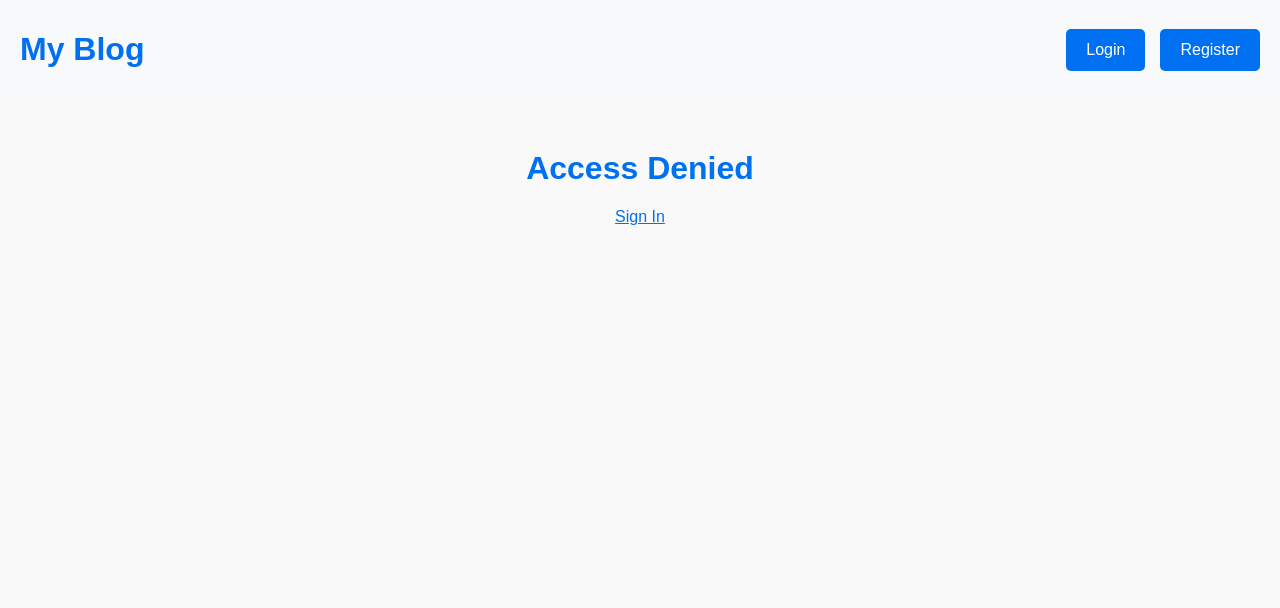
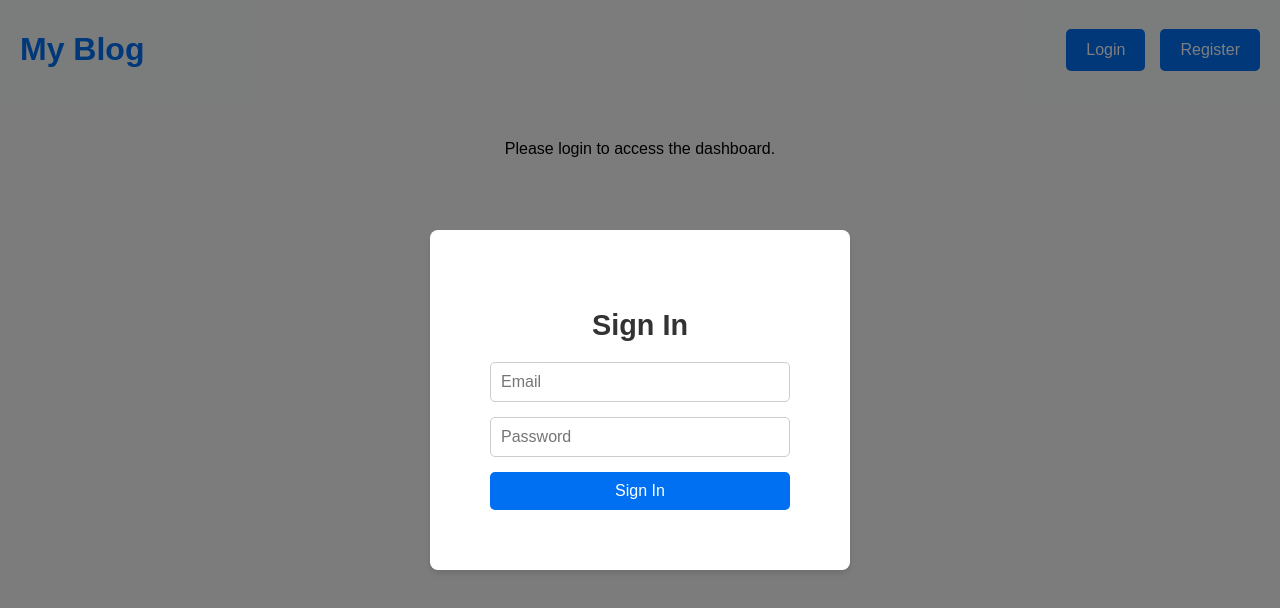
Before and after one commit to Damian526/blog, a Next.js app: page /dashboard in a window 1280 px wide. Shown: the top 608 px of the page. Built offline with nearby package versions, Linux system fonts and the light colour scheme; no server answers.

Commit message:
handling user not when user isn't authenticated in dashborad page and global prisma instance

```diff
--- a/src/app/dashboard/page.tsx
+++ b/src/app/dashboard/page.tsx
@@ -1,24 +1,42 @@
-import { getServerSession } from 'next-auth';
-import { authOptions } from '../api/auth/[...nextauth]/route';
+'use client';
+
+import { useSession } from 'next-auth/react';
+import { useState, useEffect } from 'react';
 import DashboardContent from '@/components/ui/DashboardContent';
+import LoginForm from '@/components/auth/LoginForm';
+import Modal from '@/components/ui/Modal';
 
-export default async function Dashboard() {
-  const session = await getServerSession(authOptions);
+export default function Dashboard() {
+  const { data: session, status } = useSession();
+  const [showLoginModal, setShowLoginModal] = useState(false);
 
-  if (!session) {
-    // Redirect unauthenticated users to the sign-in page
-    return (
-      <div style={{ textAlign: 'center', marginTop: '50px' }}>
-        <h1>Access Denied</h1>
-        <a
-          href="/auth/signin"
-          style={{ color: '#0070f3', textDecoration: 'underline' }}
-        >
-          Sign In
-        </a>
-      </div>
-    );
+  // Automatically show login modal if unauthenticated
+  useEffect(() => {
+    if (status === 'unauthenticated') {
+      setShowLoginModal(true);
+    }
+  }, [status]);
+
+  // Show loading indicator while session is being fetched
+  if (status === 'loading') {
+    return <p>Loading session...</p>;
   }
 
-  return <DashboardContent session={session} />;
+  // Show dashboard content if user is authenticated
+  if (session) {
+    return <DashboardContent session={session} />;
+  }
+
+  // If not authenticated, show login modal and fallback message
+  return (
+    <>
+      <p style={{ textAlign: 'center', marginTop: '40px' }}>
+        Please login to access the dashboard.
+      </p>
+
+      <Modal isOpen={showLoginModal} onClose={() => setShowLoginModal(false)}>
+        <LoginForm onClose={() => setShowLoginModal(false)} />
+      </Modal>
+    </>
+  );
 }
--- a/src/app/users/route.ts
+++ b/src/app/users/route.ts
@@ -1,4 +1,4 @@
-import prisma from '@/lib/prisma';
+import { prisma } from '@/lib/prisma';
 
 export async function GET() {
   const users = await prisma.user.findMany();
--- a/src/components/layout/Header.tsx
+++ b/src/components/layout/Header.tsx
@@ -21,7 +21,6 @@ const ButtonContainer = styled.div`
 
 export default function Header() {
   const { data: session, status } = useSession();
-  console.log(session);
   if (status === 'loading') {
     return <HeaderContainer>Loading...</HeaderContainer>;
   }
--- a/src/lib/prisma.ts
+++ b/src/lib/prisma.ts
@@ -5,3 +5,5 @@ const globalForPrisma = global as unknown as { prisma: PrismaClient };
 export const prisma = globalForPrisma.prisma || new PrismaClient();
 
 if (process.env.NODE_ENV !== 'production') globalForPrisma.prisma = prisma;
+
+export default prisma;
```
Also changed, not shown: src/app/dashboard/new/page.tsx (+30 -1 lines).
